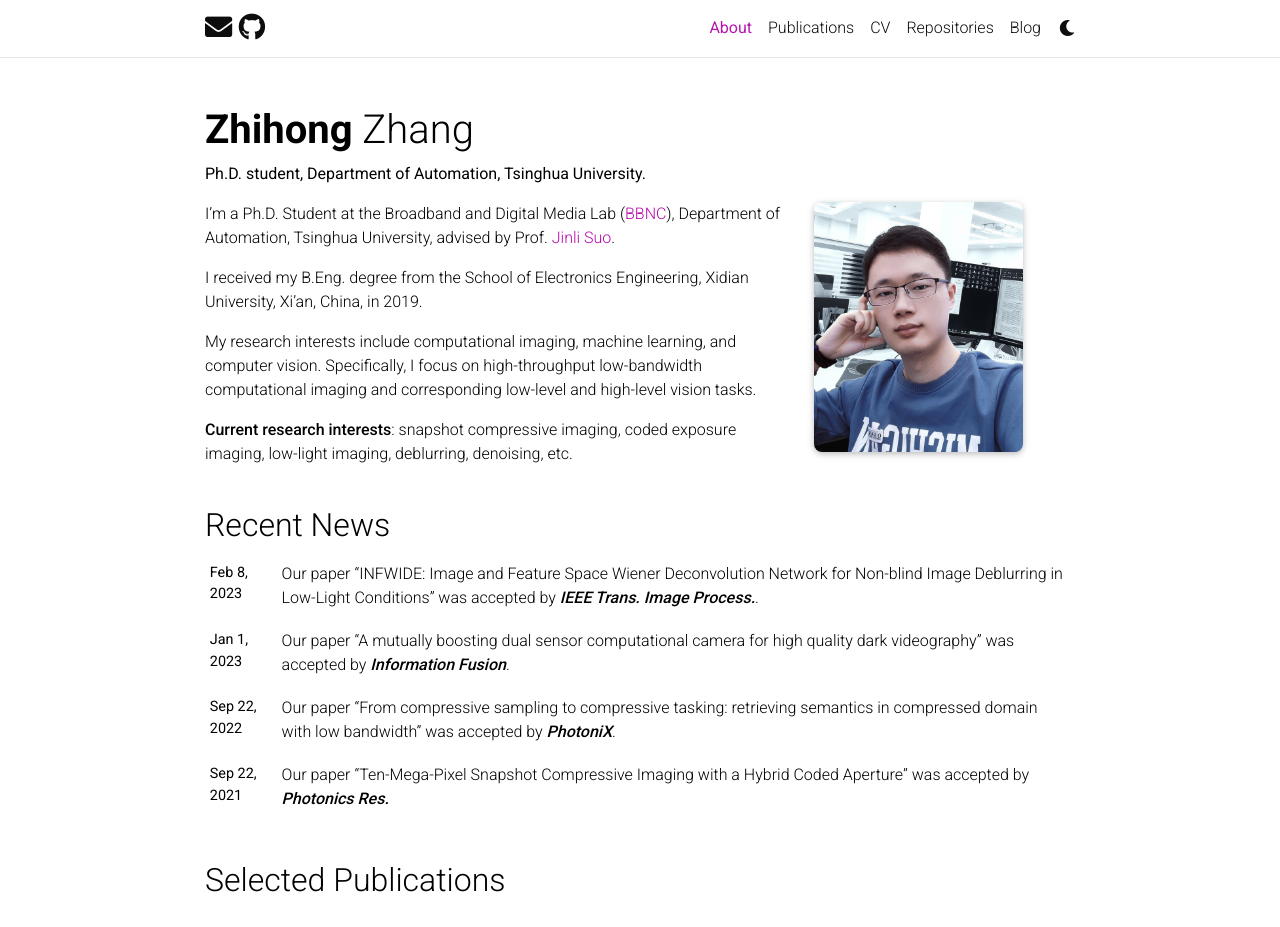
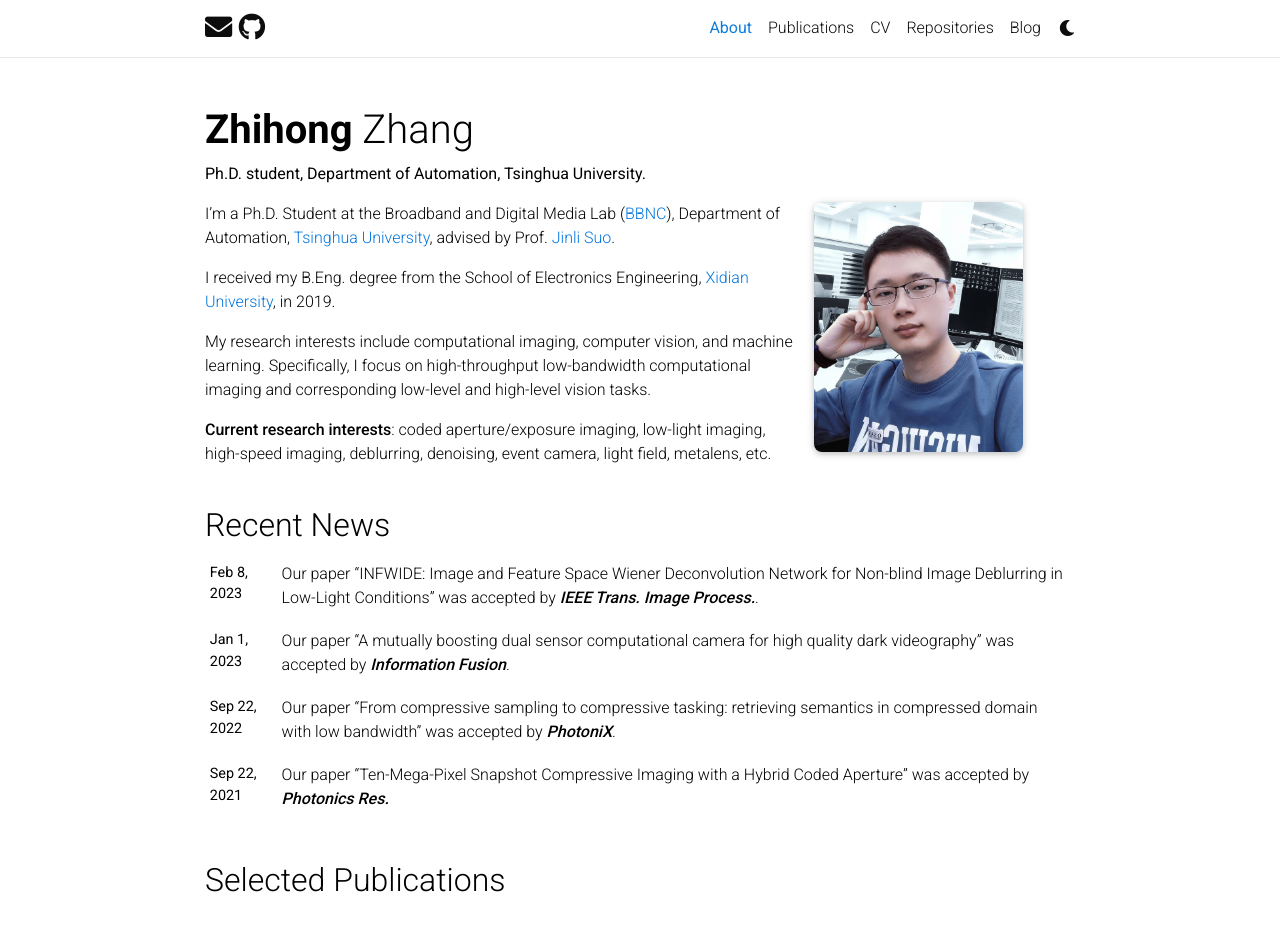
Before and after one commit to zhihongz/zhihongz.github.io, a Jekyll site: the page built from _pages/about.md, in a window 1280 px wide and 1332 px high, cut to the strip 0-927 px from the top of the window. Built offline with Jekyll 4.4.1, drawn with Linux system fonts in a browser that asks for light colours; full-size pictures stand in for the smaller copies a plugin makes; comment, search, counter and statistics services are not loaded; a style sheet for code colours, icons or effects is not loaded.

Commit message:
update info and add badge_table type for CV page

```diff
--- a/_bibliography/papers.bib
+++ b/_bibliography/papers.bib
@@ -134,7 +134,7 @@ abstract = {In this paper, we propose to build a dual-sensor camera to additiona
   bibtex_show={true},
   selected={true},
   preview={event_denoise.jpg},
-  pdf = {PA2021_Event_denoise.pdf},
+  html = {https://doi.org/10.1117/12.2602742},
   poster = {PA2021_Event_denoise.pdf},
   code = {https://github.com/zhihongz/Event_Sequence_Denoising},
   abstract = {Unsupervised LSTM/CNN based event sequence denoisng algorithms for dynamic vision sensors.}
--- a/_data/cv.yml
+++ b/_data/cv.yml
@@ -3,6 +3,10 @@
   contents:
     - name: Full Name
       value: Zhihong Zhang (张志宏)
+    - name: Position
+      value: Ph.D. student
+    - name: Affiliation
+      value: Tsinghua University
     - name: Email
       value: z_zhi_hong@163.com
     - name: Address
--- a/_pages/about.md
+++ b/_pages/about.md
@@ -17,10 +17,10 @@ services: true # include the services
 social: true  # includes social icons at the bottom of the page
 ---
 
-I’m a Ph.D. Student at the Broadband and Digital Media Lab (<a href='http://media.au.tsinghua.edu.cn/'>BBNC</a>), Department of Automation, Tsinghua University, advised by Prof. <a href='https://scholar.google.com/citations?user=e4lel8QAAAAJ'>Jinli Suo</a>.
+I’m a Ph.D. Student at the Broadband and Digital Media Lab (<a href='http://media.au.tsinghua.edu.cn/'>BBNC</a>), Department of Automation, <a href='https://www.tsinghua.edu.cn/'>Tsinghua University</a>, advised by Prof. <a href='https://scholar.google.com/citations?user=e4lel8QAAAAJ'>Jinli Suo</a>.
 
-I received my B.Eng. degree from the School of Electronics Engineering, Xidian University, Xi’an, China, in 2019.
+I received my B.Eng. degree from the School of Electronics Engineering, <a href='https://www.xidian.edu.cn/'>Xidian University</a>, in 2019.
 
-My research interests include computational imaging, machine learning, and computer vision. Specifically, I focus on high-throughput low-bandwidth computational imaging and corresponding low-level and high-level vision tasks.
+My research interests include computational imaging, computer vision, and machine learning. Specifically, I focus on high-throughput low-bandwidth computational imaging and corresponding low-level and high-level vision tasks.
 
-**Current research interests**: snapshot compressive imaging, coded exposure imaging, low-light imaging, deblurring, denoising, etc.
+**Current research interests**: coded aperture/exposure imaging, low-light imaging, high-speed imaging, deblurring, denoising, event camera, light field, metalens, etc.
--- a/_sass/_themes.scss
+++ b/_sass/_themes.scss
@@ -7,8 +7,8 @@
   --global-code-bg-color: #{$code-bg-color-light};
   --global-text-color: #{$black-color};
   --global-text-color-light: #{$grey-color};
-  --global-theme-color: #{$purple-color};
-  --global-hover-color: #{$purple-color};
+  --global-theme-color: #{$blue-color};
+  --global-hover-color: #{$blue-color};
   --global-footer-bg-color: #{$grey-color-dark};
   --global-footer-text-color: #{$grey-color-light};
   --global-footer-link-color: #{$white-color};
```
Also changed, not shown: _includes/cv/badge_table.html (added, +64 -0 lines), 2 other files.
